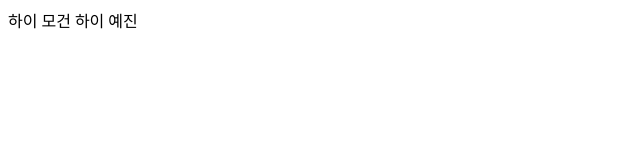
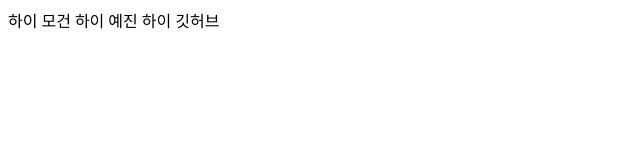
Before and after one commit to YennieJ/test_with_mogun, a plain HTML site: page index.html in a window 1280 px wide. Shown: the whole page, without its empty margins (0-640 px from the left). Drawn offline with Linux system fonts and the light colour scheme.

Commit message:
두번째 커밋

```diff
--- a/index.html
+++ b/index.html
@@ -7,6 +7,6 @@
     <title></title>
   </head>
   <body>
-    하이 모건 하이 예진
+    하이 모건 하이 예진 하이 깃허브
   </body>
 </html>
```
